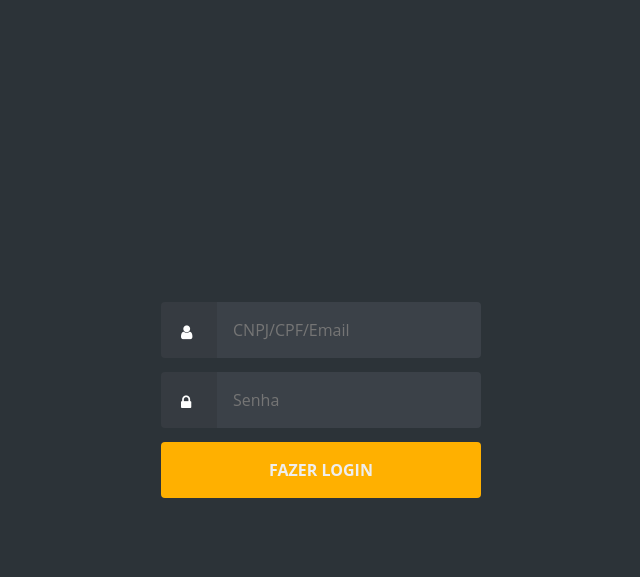
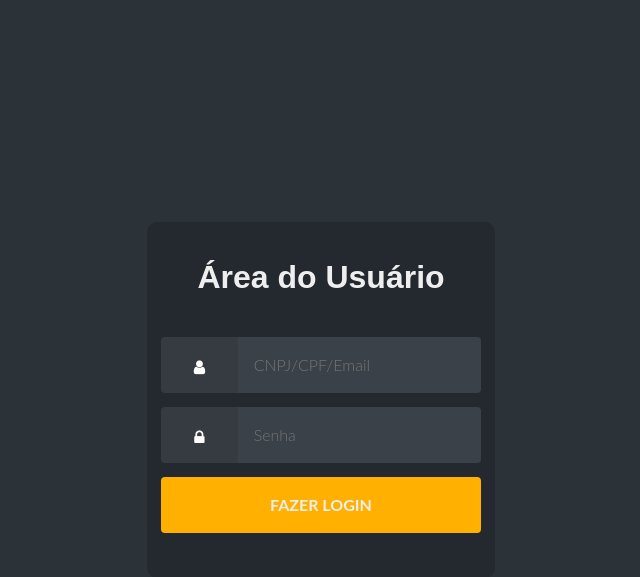
Before and after one commit to EdsonMeloR/Projeto-Web, a PHP site: page /login.php in a window 1280 px wide. Shown: the top 577 px of the page, without its empty margins (319-959 px from the left). Run offline with PHP 8.4, Linux system fonts and the light colour scheme; some libraries are stand-ins or nearby versions.

Commit message:
Alterações - Login e index

```diff
--- a/css/style.css
+++ b/css/style.css
@@ -344,3 +344,186 @@ img
 {
 
 }
+
+/* ============================================================================================================================================= */
+
+/* ! Formulário de Login */
+
+/* *Classses pré definidas, para serem usadas */
+html
+{
+    box-sizing: border-box;
+    font-size: 100%;
+    height: 100%;
+}
+
+body
+{
+    background-color: #2c3338;
+    color: #606468;
+    font-family: 'Open Sans', sans-serif;
+    font-weight: 400;
+    height: 100%;
+    line-height: 1.5;
+    margin:0;
+    min-height: 100vh;
+}
+
+.alinhamento
+{
+    align-items: center;
+    display: flex;
+    flex-direction: column;
+    justify-content: center;
+}
+
+.box
+{
+    margin-left: auto;
+    margin-right: auto;
+    max-width: 20rem;
+    width: 90%;
+}
+
+.hidden
+{
+    border: 0;
+    clip: rect(0 0 0 0);
+    height: 1px;
+    margin: -1px;
+    overflow: hidden;
+    padding: 0;
+    position: absolute;
+    width: 1px;
+}
+
+.icon
+{
+    display: inline-block;
+    fill: #606468;
+    color: white;
+    font-size: 1rem;
+    height: 1em;
+    vertical-align: middle;
+    width: 1em;
+}
+
+.copyright
+{
+    position: fixed;
+    /* margin-top:23.5%; */
+    top: 900px;
+}
+
+/* * Editando os elementos do fomulário*/
+
+a
+{
+    color: #eee;
+    outline: 0;
+    text-decoration: none;
+}
+
+a:focus,
+a:hover
+{
+    text-decoration: underline;
+}
+
+input
+{
+    background-image: none;
+    border: 0;
+    color: inherit;
+    font: inherit;
+    margin: 0;
+    outline: 0;
+    padding: 0;
+    transition: background-color 0.3s;
+}
+
+input[type='submit']
+{
+    cursor: pointer;
+}
+
+.frm
+{
+    margin: calc(0.875rem * -1);
+}
+
+.frm input[type='password'],
+.frm input[type='text'],
+.frm input[type='submit']
+{
+    width: 100%;
+}
+
+.field_forms
+{
+    display: flex;
+    margin: 0.875rem;
+}
+
+.field_forms2
+{
+    display: flex;
+    margin: 0.875rem;
+}
+
+.field_form
+{
+    flex: 1;
+}
+
+.login
+{
+    color: #eee;
+    background-color:#23292e;
+    padding-bottom: 1.9em;
+    padding-top: 1.9em;
+    border: 1%;
+    border-radius: 10px;
+}
+
+.login label,
+.login input[type='text'],
+.login input[type='password'],
+.login input[type='submit'] {
+  border-radius: 0.25rem;
+  padding: 1rem;
+}
+
+.login label {
+  background-color: #363b41;
+  border-bottom-right-radius: 0;
+  border-top-right-radius: 0;
+  padding-left: 1.25rem;
+  padding-right: 1.25rem;
+}
+
+.login input[type='password'],
+.login input[type='text'] {
+  background-color :#3b4148;
+  border-bottom-left-radius: 0;
+  border-top-left-radius: 0;
+}
+
+.login input[type='password']:focus,
+.login input[type='password']:hover,
+.login input[type='text']:focus,
+.login input[type='text']:hover {
+  background-color: #434a52;
+}
+
+.login input[type='submit'] {
+  background-color: #ffb000;
+  color: #eee;
+  font-weight: 700;
+  text-transform: uppercase;
+}
+
+.login input[type='submit']:focus,
+.login input[type='submit']:hover {
+  background-color: #ffae00de;
+}
--- a/index.html
+++ b/index.html
@@ -35,7 +35,7 @@
             </nav>
 
             <div class="btn-login">
-                <a class="fa fa-user"></a>
+                <a href="login.php" class="fa fa-user"></a>
             </div>
         </header>
 
--- a/login.php
+++ b/login.php
@@ -4,7 +4,7 @@
     <meta charset="UTF-8">
     <title>Área do Usuário</title>
     <!-- ! Links de CSS -->
-    <link rel="stylesheet" href="css/estilo.css">
+    <link rel="stylesheet" href="css/style.css">
     <link rel="shortcut icon" href="../img/icone.png">
     <link rel="stylesheet" href="https://maxcdn.bootstrapcdn.com/font-awesome/4.5.0/css/font-awesome.min.css">
 
@@ -17,6 +17,12 @@
 
         <form action="op_user.php" class="frm login">
             <!-- USUÁRIO -->
+
+            <h1 style="font-family:Arial;
+            font-size: 2em;
+            text-align:center;
+            font-weight:bold;
+            padding-bottom:0.7em;">Área do Usuário</h1>
 
             <div class="field_forms">
                 <label for="user_name">
@@ -36,13 +42,15 @@
                 <input class="filed_form" type="password" name="senha_user" placeholder="Senha">
             </div>
 
-            <!-- BOTÃO -->
+            <!-- BOTÃO LOGIN -->
 
             <div class="field_forms">
                 <input type="submit" value="Fazer Login">
+            </div>
 
-            </div>
+            <!-- BOTÃO CADASTRAR -->
         </form>
+
     </div>
 
     <p class="copyright">
```
